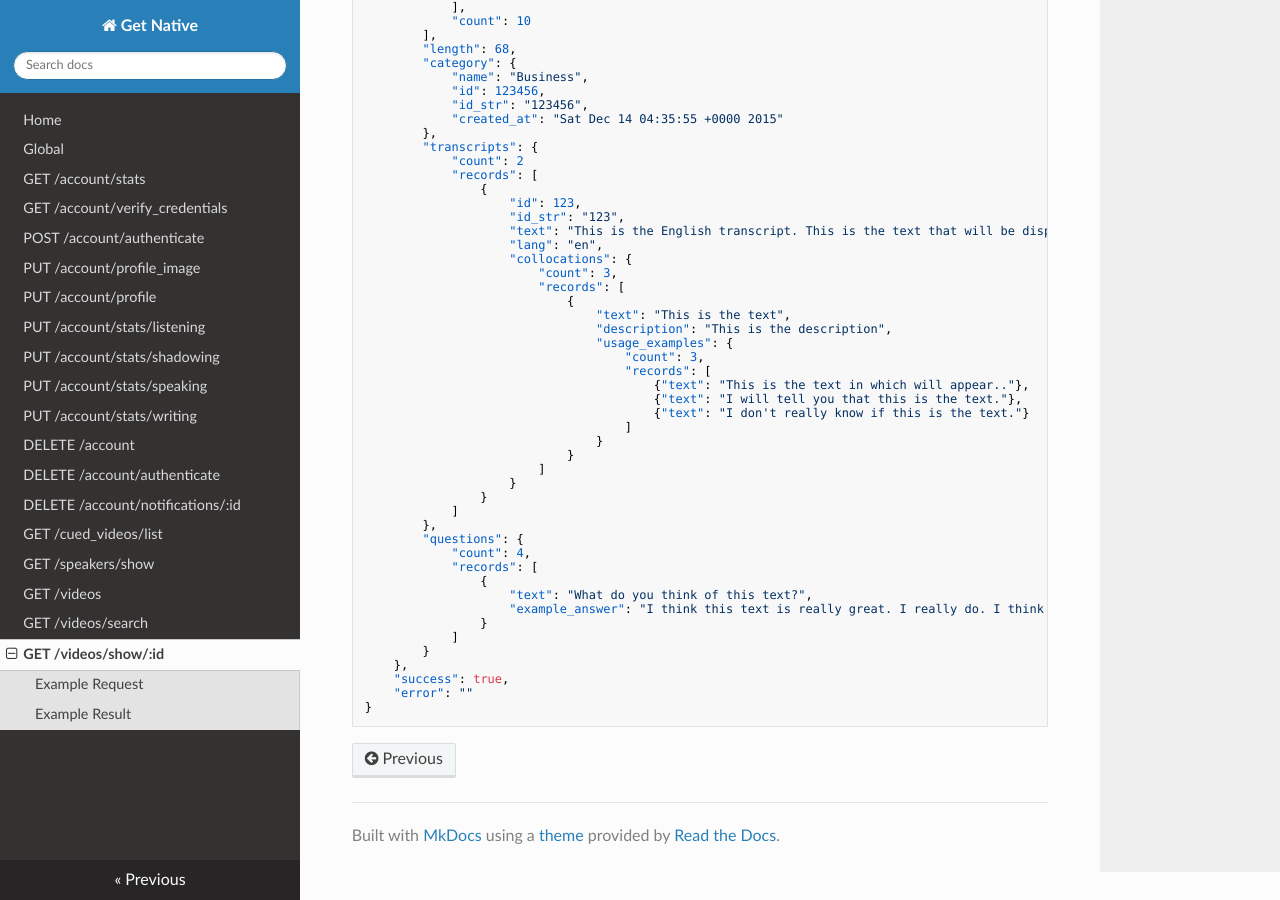
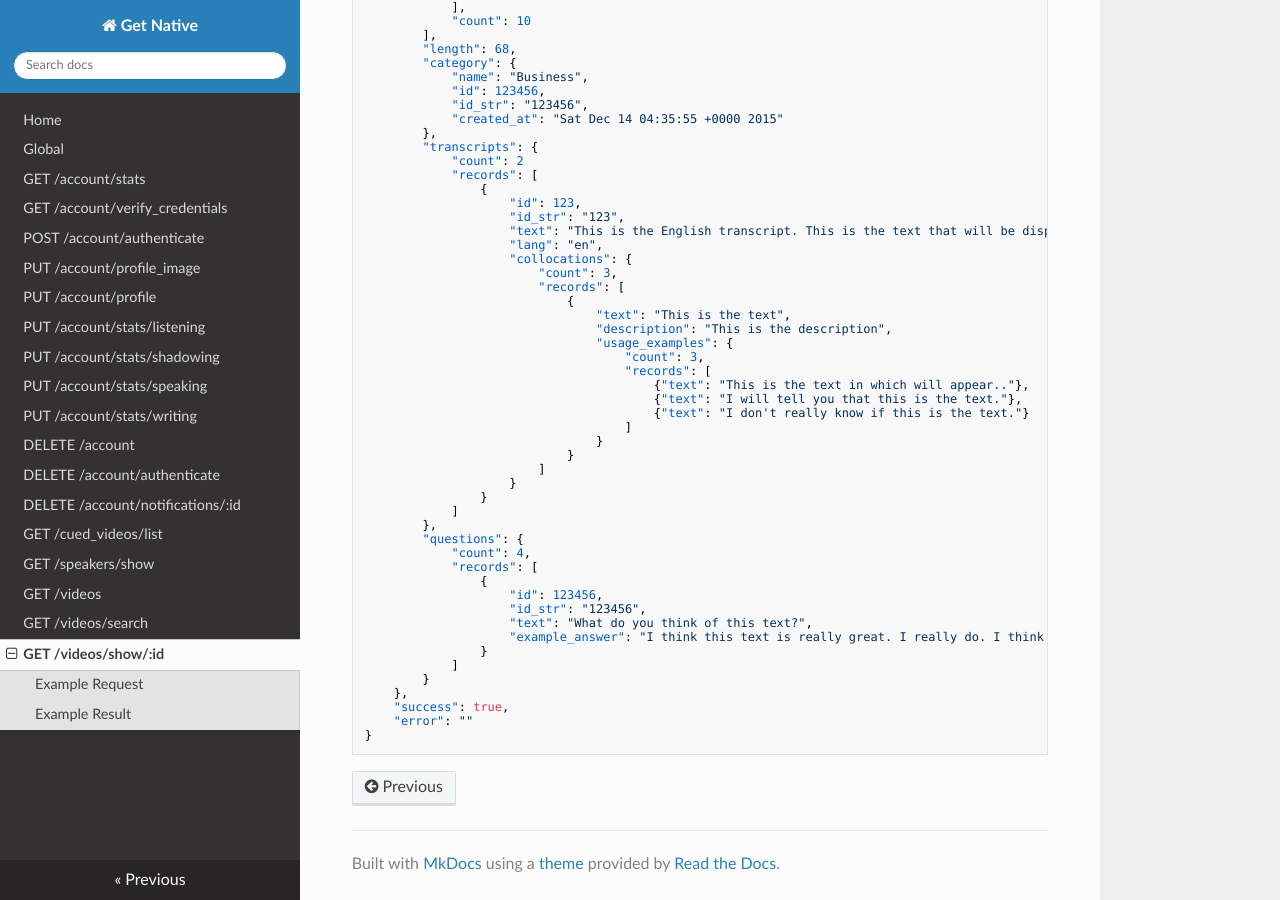
Before and after one commit to hank-ehly/get-native.com, an MkDocs documentation site: the page built from docs/get_videos_show_id.md, in a window 1280 px wide and 900 px high, scrolled down 1770 px. Built offline with MkDocs 1.6.1, drawn with Linux system fonts in a browser that asks for light colours; nearby versions of some CDN libraries; old or Windows-style settings are respelled for this version of MkDocs.

Commit message:
Add questions.records.id/id_str to GET /videos/show/:id response

```diff
--- a/docs/get_videos_show_id.md
+++ b/docs/get_videos_show_id.md
@@ -119,6 +119,8 @@ https://get-native.com/videos/show.json?id=123456
 			"count": 4,
 			"records": [
 				{
+					"id": 123456,
+					"id_str": "123456",
 					"text": "What do you think of this text?",
 					"example_answer": "I think this text is really great. I really do. I think if this text were a person, I would marry it."
 				}
```
